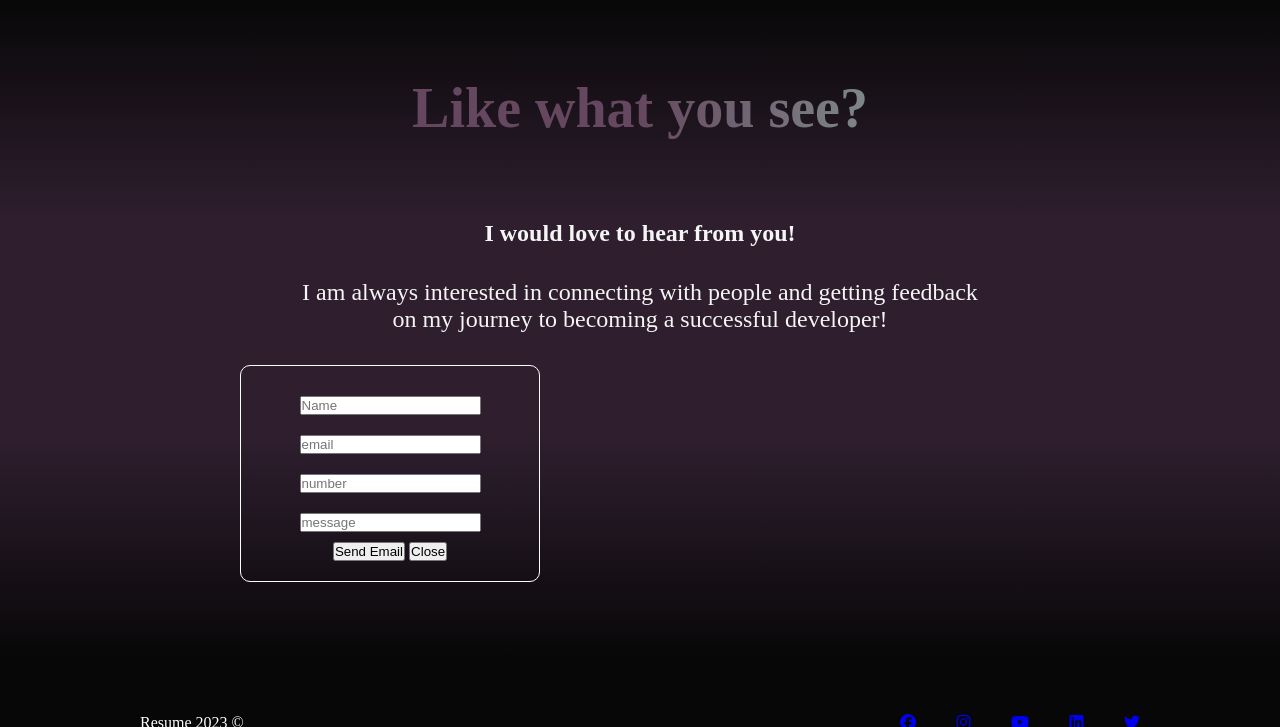
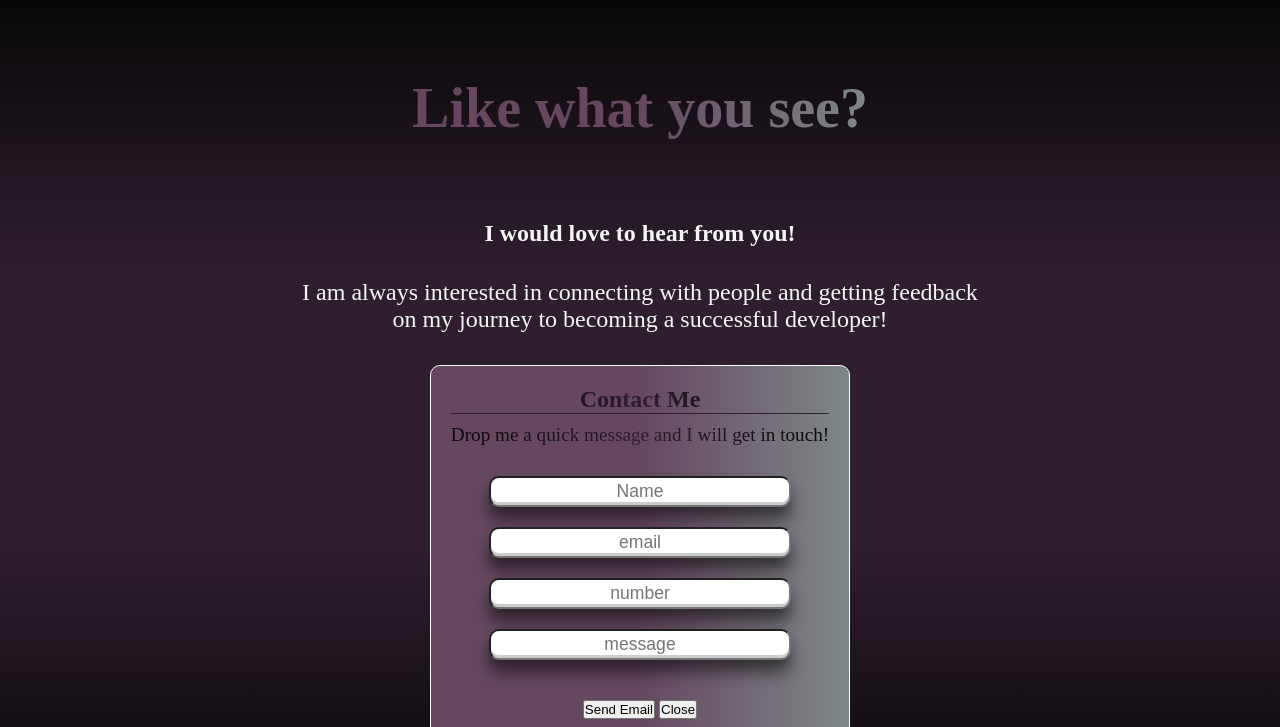
Before and after one commit to Shanehortonm/Resume2023, a website: page index.html in a window 1280 px wide. Both pictures are taken after a click on the icon 640 px from the left and 4119 px from the top of the page. Shown: the part 3674-4401 px from the top of the page. Drawn offline with nearby package versions, Linux system fonts and the light colour scheme.

Commit message:
changes to email

```diff
--- a/index.html
+++ b/index.html
@@ -204,6 +204,8 @@
           </div>
           <div class="form-popup" id="myForm">
             <form id="form">
+              <h2>Contact Me</h2>
+              <p>Drop me a quick message and I will get in touch!</p>
               <div class="field">
                 <input type="text" placeholder="Name" id="name" />
               </div>
--- a/styles.css
+++ b/styles.css
@@ -650,6 +650,9 @@ Start of Email
 }
 
 .form-popup {
+	display: flex;
+	justify-content: center;
+	align-items: center;
 	display: none;
 }
 
@@ -658,13 +661,72 @@ Start of Email
 	padding: 20px;
 	border: 1px solid white;
 	border-radius: 10px;
+	background-image: linear-gradient(
+		to right,
+		var(--color4),
+		var(--color4),
+		var(--color5)
+	);
+}
+
+#form h2 {
+	display: flex;
+	justify-content: center;
+	align-items: center;
+	text-align: center;
+	font-size: 1.5rem;
+	background-image: linear-gradient(
+		to right,
+		var(--color1),
+		var(--color2),
+		var(--color1)
+	);
+	background-size: 100%;
+	-webkit-background-clip: text;
+	-moz-background-clip: text;
+	-webkit-text-fill-color: transparent;
+	border-bottom: 1px solid var(--color2);
+}
+
+#form p {
+	text-align: center;
+	font-size: 1.2rem;
+	background-image: linear-gradient(
+		to right,
+		var(--color1),
+		var(--color2),
+		var(--color1)
+	);
+	background-size: 100%;
+	-webkit-background-clip: text;
+	-moz-background-clip: text;
+	-webkit-text-fill-color: transparent;
+	margin: 10px 0 20px 0;
 }
 
 .field {
 	padding: 10px 0 10px 0;
-	width: 3;
 }
 
+.field:nth-child(6) {
+	margin-bottom: 30px;
+}
+
+.field input {
+	font-size: 1.1rem;
+	width: 80%;
+	text-align: center;
+	border-radius: 10px;
+	padding: 3px 5px;
+	box-shadow: rgba(0, 0, 0, 0.4) 0px 14px 16px,
+		rgba(0, 0, 0, 0.3) 0px 7px 13px -3px, rgba(0, 0, 0, 0.2) 0px -3px 0px inset;
+}
+
+#emailBtn {
+}
+
+.btn-cancel {
+}
 /*
 =====================================================================================
 Start of Footer
```
